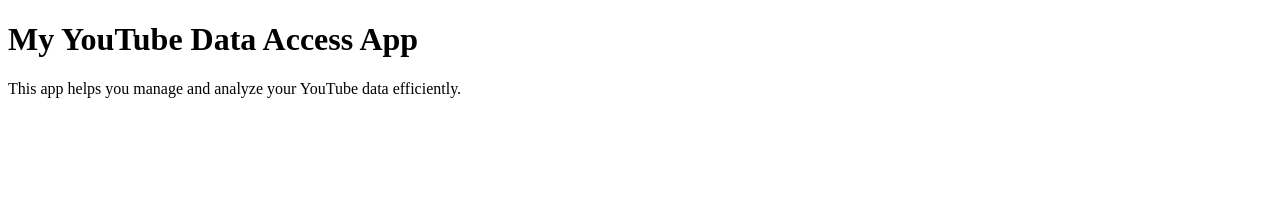
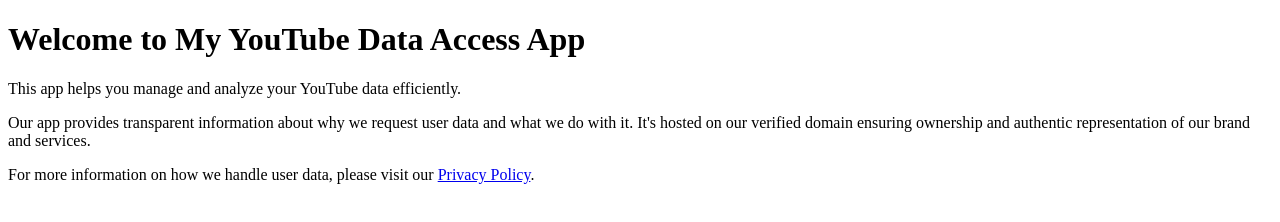
Before and after one commit to AI-YWJT/yttool1.github.io, a plain HTML site: page index.html in a window 1280 px wide. Drawn offline with Linux system fonts and the light colour scheme.

Commit message:
Update index.html

```diff
--- a/index.html
+++ b/index.html
@@ -7,7 +7,9 @@
     <title>My YouTube Data Access App</title>
 </head>
 <body>
-    <h1>My YouTube Data Access App</h1>
+    <h1>Welcome to My YouTube Data Access App</h1>
     <p>This app helps you manage and analyze your YouTube data efficiently.</p>
+    <p>Our app provides transparent information about why we request user data and what we do with it. It's hosted on our verified domain ensuring ownership and authentic representation of our brand and services.</p>
+    <p>For more information on how we handle user data, please visit our <a href="privacy_policy.html">Privacy Policy</a>.</p>
 </body>
 </html>
```
